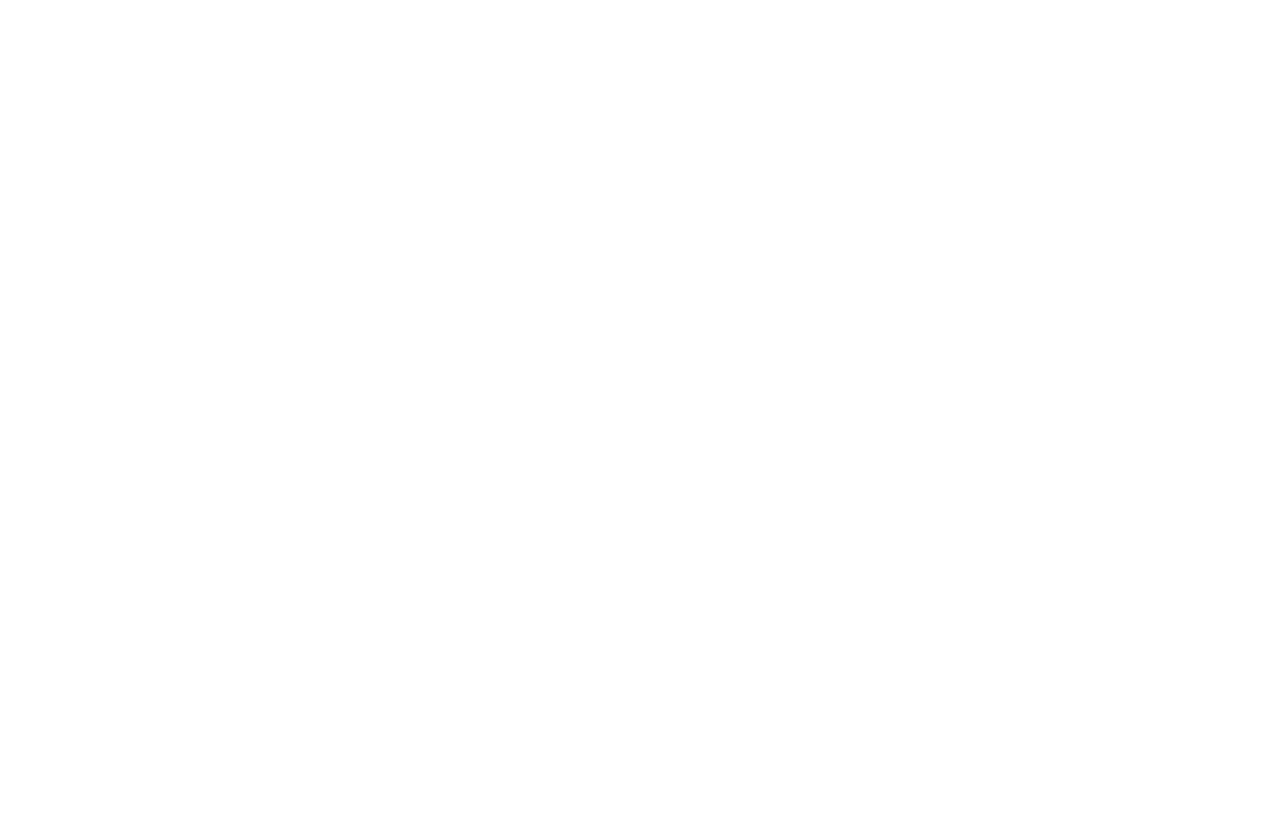
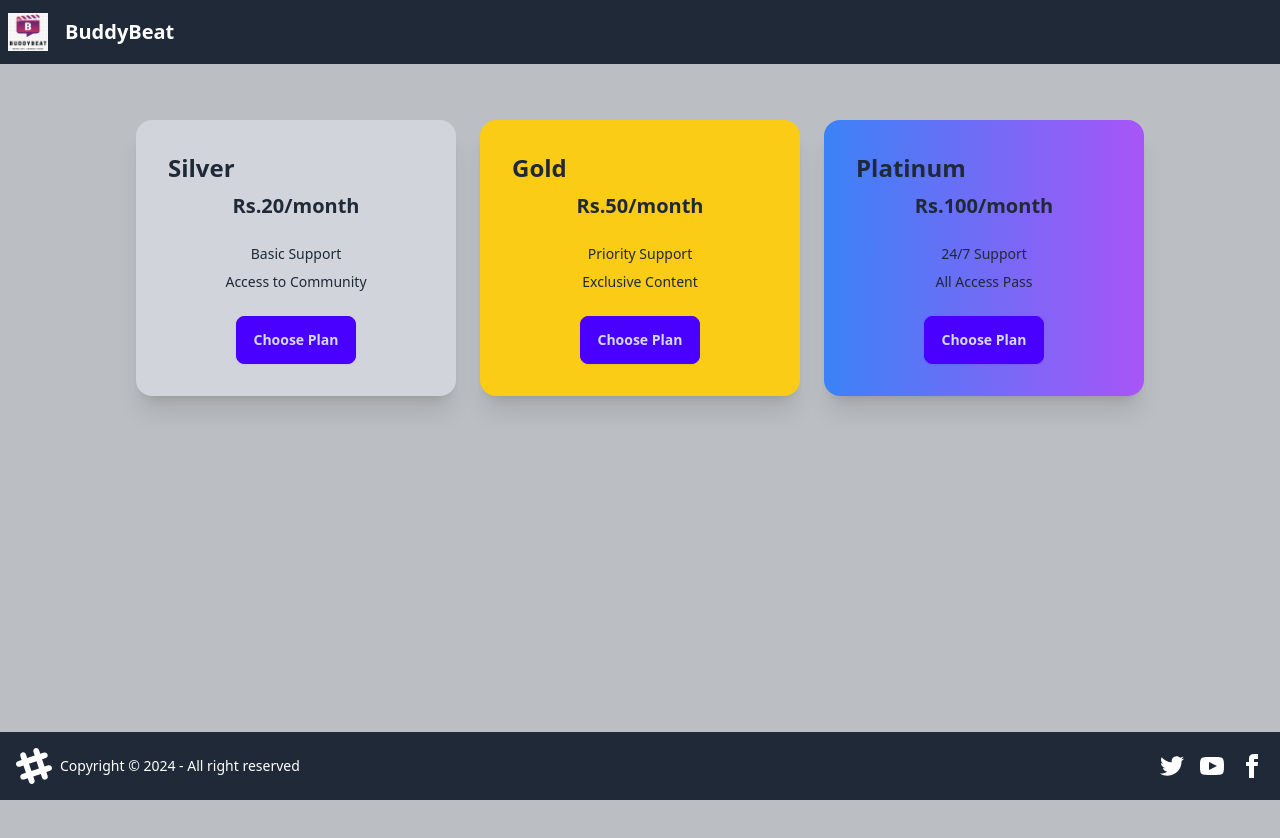
Before and after one commit to avinash-1599/Buddy-Beat-UI, a React (Vite) app: page /premium in a window 1280 px wide. Before the commit this address had no page. Shown: the top 838 px of the page. Before the commit the page ends 800 px from the top, so only its background shows below. Built offline with nearby package versions, Linux system fonts and the light colour scheme; no server answers.

Commit message:
premium page and its related changes

```diff
--- a/index.html
+++ b/index.html
@@ -5,6 +5,7 @@
     <link rel="icon" type="image/svg+xml" href="/vite.svg" />
     <meta name="viewport" content="width=device-width, initial-scale=1.0" />
     <title>BuddyBeat</title>
+    <script src="https://checkout.razorpay.com/v1/checkout.js"></script>
   </head>
   <body>
     <div id="root"></div>
--- a/src/App.jsx
+++ b/src/App.jsx
@@ -7,6 +7,7 @@
 import appStore from './utils/appStore';
 import Connections from './components/Connections';
 import Requests from './components/Requests';
+import Premium from './components/Premium';
 
 
 export default function App() {
@@ -21,6 +22,7 @@
           <Route path='/profile' element={<Profile></Profile>} />
           <Route path='/connections' element={<Connections></Connections>} />
           <Route path='/requests' element={<Requests></Requests>} />
+          <Route path='/premium' element={<Premium></Premium>} />
         </Route>
       </Routes>
     </BrowserRouter>
--- a/src/components/NavBar.jsx
+++ b/src/components/NavBar.jsx
@@ -47,6 +47,7 @@
                             </li>
                             <li><Link to='/connections'>Connections</Link></li>
                             <li><Link to='/requests'>Requests</Link></li>
+                            <li><Link to='/premium'>Premium</Link></li>
                             <li><a onClick={() => handleLogout()}>Logout</a></li>
                         </ul>
                     </div>
--- /dev/null
+++ b/src/components/Premium.jsx
@@ -0,0 +1,104 @@
+import axios from "axios";
+import { BASE_URL } from "../utils/constants";
+import { useEffect, useState } from "react";
+
+const Premium = () => {
+
+  const [isUserPremium, setIsUserPremium] = useState(false);
+
+  const tiers = [
+    {
+      name: "Silver",
+      price: "Rs.20/month",
+      benefits: ["Basic Support", "Access to Community"],
+      color: "bg-gray-300",
+    },
+    {
+      name: "Gold",
+      price: "Rs.50/month",
+      benefits: ["Priority Support", "Exclusive Content"],
+      color: "bg-yellow-400",
+    },
+    {
+      name: "Platinum",
+      price: "Rs.100/month",
+      benefits: ["24/7 Support", "All Access Pass"],
+      color: "bg-gradient-to-r from-blue-500 to-purple-500",
+    },
+  ];
+
+  useEffect(() => {
+    verifyPremiumUser();
+    }, []);
+
+  const verifyPremiumUser = async () => {
+    try{
+        const res = await axios.get(BASE_URL + "/premium/verify", {withCredentials: true});
+
+        if(res.data.isPremium){
+            setIsUserPremium(true);
+        }
+    }catch(err){
+        console.log("Error in verifying premium user: "+ err);
+    }
+    }
+
+  const handleChoosePlan = async (tier) => {
+    try{
+        console.log("Chose plan: ", tier);
+        const order = await axios.post(BASE_URL + "/payment/create", {tier}, {withCredentials: true});
+        const {amount, keyId, orderId, currency, notes} = order.data;
+
+        const options = {
+            key: keyId,
+            amount: amount,
+            currency: currency,
+            name: "BuddyBeat",
+            description: "BuddyBeat Premium Membership",
+            image: "/logo.png",
+            order_id: orderId,
+            prefill: {
+                name: notes.firstName + " " + notes.lastName,
+                email: notes.emailId
+            },
+            theme: {
+                color: "#3399cc"
+            },
+            handler: verifyPremiumUser
+        }
+        // it should open the razorpay payment gateway dialog box
+        const rzp = new window.Razorpay(options);
+        rzp.open();
+        }catch(err){
+            console.log("Error in creating order: "+ err);
+        }
+    }
+
+  return isUserPremium ?
+  <div style="font-size: 2rem; font-weight: bold; text-align: center; padding: 20px; background: rgba(255, 255, 255, 0.2); border: 2px solid rgba(255, 255, 255, 0.3); border-radius: 12px; box-shadow: 0 4px 15px rgba(0, 0, 0, 0.2); text-shadow: 2px 2px 5px rgba(0, 0, 0, 0.3);">
+    You are already a premium member.
+  </div> :
+  ( <div className="flex flex-wrap justify-center gap-6 p-6">
+      {tiers.map((tier, index) => (
+        <div key={index} className={`card w-80 shadow-xl ${tier.color}`}>
+          <div className="card-body text-center">
+            <h2 className="card-title text-2xl font-bold">{tier.name}</h2>
+            <p className="text-xl font-semibold">{tier.price}</p>
+            <ul className="mt-4 space-y-2">
+              {tier.benefits.map((benefit, idx) => (
+                <li key={idx} className="text-sm">
+                  {benefit}
+                </li>
+              ))}
+            </ul>
+            <div className="card-actions justify-center mt-4">
+              <button onClick={() => handleChoosePlan(tier)} className="btn btn-primary">Choose Plan</button>
+            </div>
+          </div>
+        </div>
+      ))}
+    </div>
+  );
+};
+
+export default Premium;
```
Also changed, not shown: 1 other file (tests, documents, lock files or other folders).
